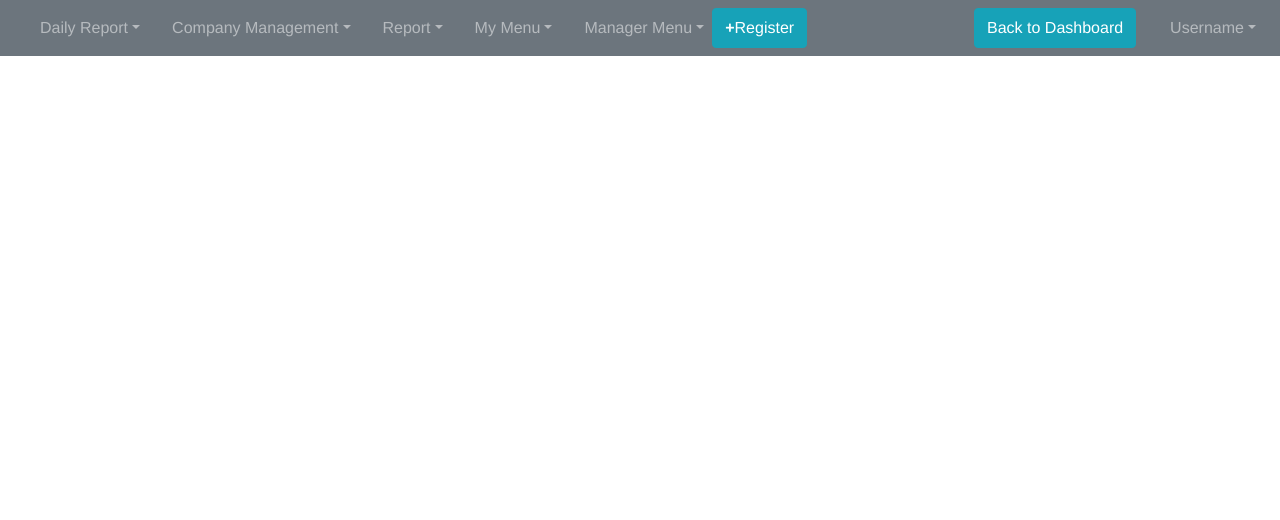
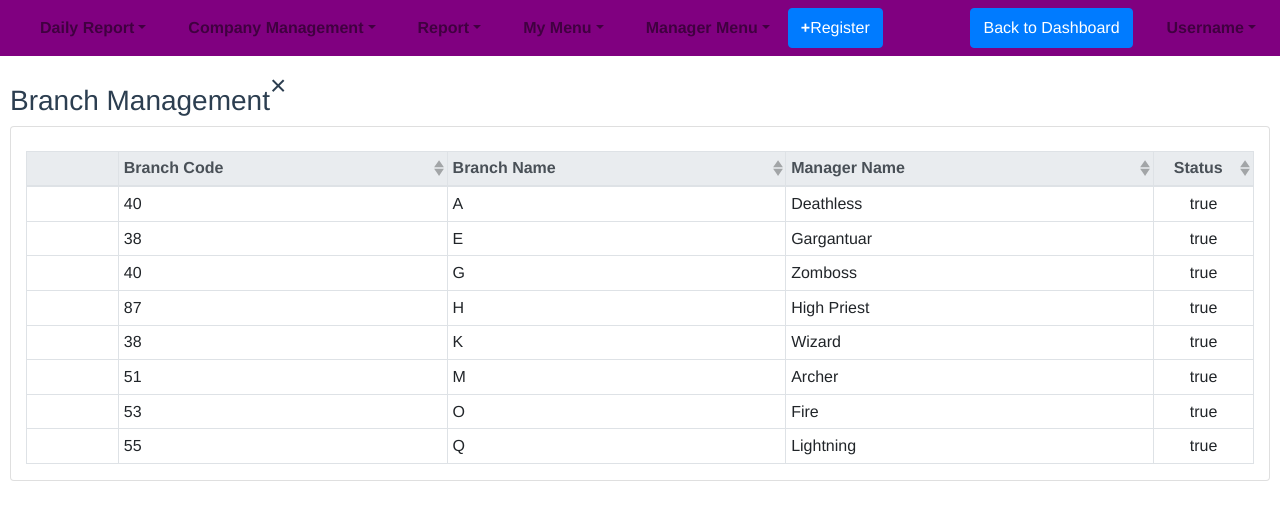
Before and after one commit to nam98nd16/Prototype-Vue, a Vue app: page /#/ in a window 1280 px wide. Shown: the top 520 px of the page. Built offline with nearby package versions, Linux system fonts and the light colour scheme; some icons are missing.

Commit message:
Add Branch Management interface

```diff
--- a/src/components/BranchManagement.vue
+++ b/src/components/BranchManagement.vue
@@ -1,9 +1,133 @@
 <template>
+    <div style="padding-left: 10px; padding-bottom:5px; padding-right:10px">
+        <br>
+        <h3 style="text-align: left; font-weight: 550">Branch Management<span style="position:relative; top:-15px">×</span></h3>
+        <div class="card">
+            <br>
+            <b-container fluid>
+                <b-table
+                show-empty head-variant="light"
+                hover
+                stacked="md"
+                :items="items"
+                :fields="fields"
+                :current-page="currentPage"
+                :filter="filter"
+                :bordered="true"
+                :small="true"
+                >
+
+                    <template slot="HEAD_isActive" slot-scope="data">
+                        <div style="text-align:left">
+                            <p>{{ data.label }}</p>
+                            <b-dropdown type="light" variant="primary" text="Select">
+                                <b-dropdown-item @click="filter='true'" >Using</b-dropdown-item>
+                                <b-dropdown-item @click="filter='false'">Not Using</b-dropdown-item>
+                                <b-dropdown-item @click="filter=''">All</b-dropdown-item>
+                            </b-dropdown>
+                        </div>
+                    </template>
+
+                    <template slot="HEAD_code" slot-scope="data">
+                        <p>{{ data.label }}</p>
+                    </template>
+
+                    <template slot="HEAD_name" slot-scope="data">
+                        <p>{{ data.label }}</p>
+                    </template>
+
+                    <template slot="HEAD_manager_name" slot-scope="data">
+                        <p>{{ data.label }}</p>
+                    </template>
+
+                    <template slot="isActive" slot-scope="row">
+                        {{ row.value ? 'Using' : 'Not Using' }}
+                    </template>
+
+                    <template slot="actions" slot-scope="row">
+                        <b-button style="background-color:purple" size="sm" @click="info(row.item, row.index, $event.target)" class="mr-1">
+                        Settings
+                        </b-button>
+                    </template>
+
+                </b-table>
+
+
+                <!-- Info modal -->
+                <b-modal :id="infoModal.id" :title="infoModal.title" ok-only @hide="resetInfoModal">
+                    <pre>{{ infoModal.content }}</pre>
+                </b-modal>
+            </b-container>
+        </div>
+    </div>
+</template>
 
 </template>
 
 <script>
 export default {
-
+    data() {
+      return {
+        items: [
+          { isActive: true, code: 40, name: 'A', manager_name: 'Deathless' },
+          { isActive: false, code: 21, name: 'B', manager_name: 'Unnamed' },
+          { isActive: false, code: 9, name: 'C', manager_name: 'Nameless'},
+          { isActive: false, code: 89, name: 'D', manager_name: 'Undying' },
+          { isActive: true, code: 38, name: 'E', manager_name: 'Gargantuar' },
+          { isActive: false, code: 27, name: 'F', manager_name: 'Unknown' },
+          { isActive: true, code: 40, name: 'G', manager_name: 'Zomboss' },
+          { isActive: true, code: 87, name: 'H', manager_name: 'High Priest'},
+          { isActive: false, code: 26, name: 'I', manager_name: 'Buckethead' },
+          { isActive: false, code: 22, name: 'J', manager_name: 'Conehead' },
+          { isActive: true, code: 38, name: 'K', manager_name: 'Wizard' },
+          { isActive: false, code: 50, name: 'L', manager_name: 'Barbarian' },
+          { isActive: true, code: 51, name: 'M', manager_name: 'Archer' },
+          { isActive: false, code: 52, name: 'N', manager_name: 'Ice' },
+          { isActive: true, code: 53, name: 'O', manager_name: 'Fire' },
+          { isActive: false, code: 54, name: 'P', manager_name: 'Rocket' },
+          { isActive: true, code: 55, name: 'Q', manager_name: 'Lightning' },
+          { isActive: false, code: 56, name: 'R', manager_name: 'Fisherman' }
+        ],
+        fields: [
+          { key: 'actions', label: '', class: "fit" },
+          { key: 'code', label: 'Branch Code', sortable: true, class:"text-left" },
+          { key: 'name', label: 'Branch Name', sortable: true, class:"text-left" },
+          { key: 'manager_name', label: 'Manager Name', sortable: true, class:"text-left"  },
+          { key: 'isActive', label: 'Status', sortable: true, class:"fit2" }
+        ],
+        totalRows: 1,
+        currentPage: 1,
+        filter: null,
+        infoModal: {
+          id: 'info-modal',
+          title: '',
+          content: ''
+        }
+      }
+    },
+    mounted() {
+      // Set the initial number of items
+      this.filter = "true"
+    },
+    methods: {
+      info(item, index, button) {
+        this.infoModal.title = `Row index: ${index}`
+        this.infoModal.content = JSON.stringify(item, null, 2)
+        this.$root.$emit('bv::show::modal', this.infoModal.id, button)
+      },
+      resetInfoModal() {
+        this.infoModal.title = ''
+        this.infoModal.content = ''
+      }
+    }
 }
 </script>
+
+<style>
+    .fit {
+        width: 92px
+    }
+    .fit2 {
+        width: 100px
+    }
+</style>
--- a/src/components/Navigation.vue
+++ b/src/components/Navigation.vue
@@ -1,6 +1,6 @@
 <template>
-    <div>
-        <b-navbar fixed="top" toggleable="lg" type="dark" variant="secondary">
+    <div style="color:white">
+        <b-navbar fixed="top" toggleable="lg" style="background-color:purple">
             <b-navbar-nav >
 
                 <div style="position:relative; top:6.5px">
@@ -9,6 +9,7 @@
                 <b-nav-item-dropdown text="Daily Report">
                     <b-dropdown-item href="#">test</b-dropdown-item>
                 </b-nav-item-dropdown>
+                <div><span style="display:inline-block; width: 10px;"></span></div>
 
                 <div style="position:relative; top:6.5px">
                     <v-icon name="cubes" fixed="bottom"/>
@@ -16,6 +17,7 @@
                 <b-nav-item-dropdown text="Company Management">
                     <b-dropdown-item href="#">test</b-dropdown-item>
                 </b-nav-item-dropdown>
+                <div><span style="display:inline-block; width: 10px;"></span></div>
 
                 <div style="position:relative; top:6.5px">
                     <v-icon name="chart-bar" fixed="bottom"/>
@@ -23,30 +25,31 @@
                 <b-nav-item-dropdown text="Report">
                     <b-dropdown-item href="#">test</b-dropdown-item>
                 </b-nav-item-dropdown>
+                <div><span style="display:inline-block; width: 10px;"></span></div>
 
                 <div style="position:relative; top:6.5px">
-                    <v-icon name="recycle" fixed="bottom"/>
+                    <v-icon name="retweet" fixed="bottom"/>
                 </div>
                 <b-nav-item-dropdown text="My Menu">
                     <b-dropdown-item href="#">test</b-dropdown-item>
                 </b-nav-item-dropdown>
+                <div><span style="display:inline-block; width: 10px;"></span></div>
 
                 <div style="position:relative; top:6.5px">
-                    <v-icon name="newspaper" fixed="bottom"/>
+                    <v-icon name="regular/newspaper" fixed="bottom"/>
                 </div>
                 <b-nav-item-dropdown text="Manager Menu">
                     <b-dropdown-item href="#">test</b-dropdown-item>
                 </b-nav-item-dropdown>
+                <div><span style="display:inline-block; width: 10px;"></span></div>
 
-                <b-button variant="info"><span style="font-weight:900">+</span>Register</b-button>
+                <b-button variant="primary" style="font-weight: 550"><span style="font-weight:bolder">+</span>Register</b-button>
             </b-navbar-nav>
 
             <b-navbar-nav class="ml-auto">
-                <b-button variant="info">Back to Dashboard</b-button>
+                <b-button variant="primary" style="font-weight: 550">Back to Dashboard</b-button>
 
-                <div>
-                    <span style="display:inline-block; width: 10px;"></span>
-                </div>
+                <div><span style="display:inline-block; width: 10px;"></span></div>
 
                 <div style="position:relative; top:6.5px">
                     <v-icon name="bell" fixed="bottom"/>
@@ -67,3 +70,10 @@
         }
     }
 </script>
+
+<style>
+   .navbar-light .navbar-nav .nav-link{
+      color:white;
+      font-weight: bold
+    }
+ </style>
```
